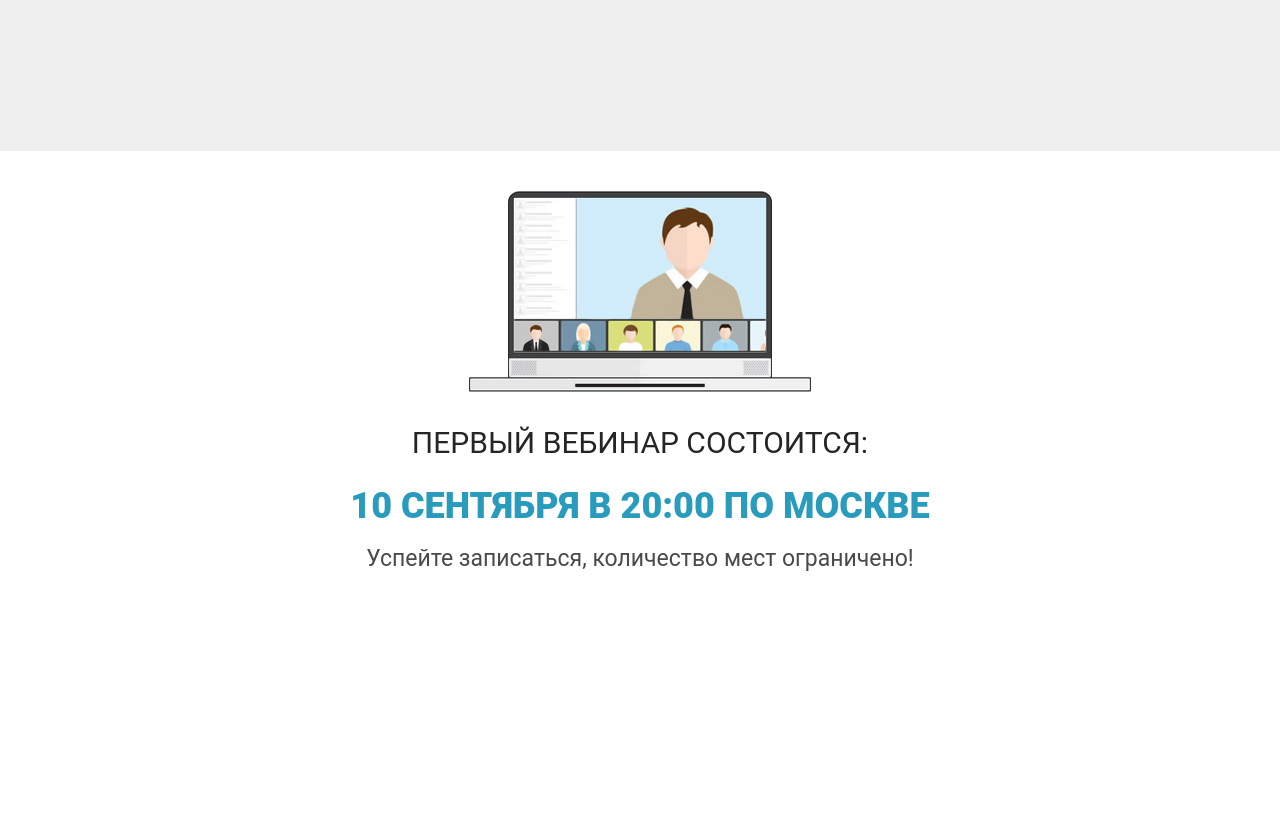
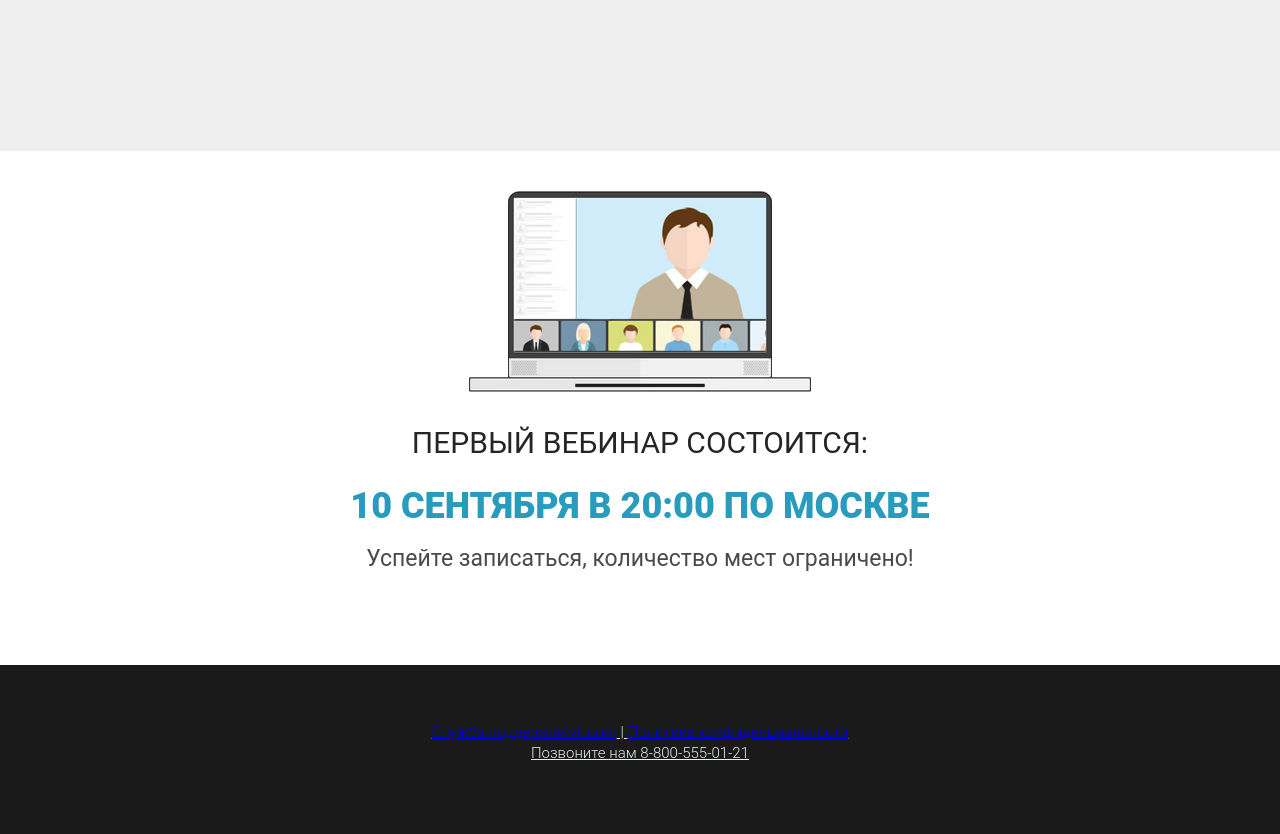
Before and after one commit to Albos37/petrichenko_site, a plain HTML site: page index.html in a window 1280 px wide. Shown: the part 2906-3740 px from the top of the page. Before the commit the page ends 3571 px from the top, so only its background shows below. Drawn offline with Linux system fonts and the light colour scheme.

Commit message:
6_podval

```diff
--- a/CSS/style.css
+++ b/CSS/style.css
@@ -332,3 +332,26 @@
 
   color: #4a4a4a;
 }
+
+.podval {
+  min-height: 169px;
+  background: #1a1a1a;
+}
+
+.info {
+  padding: 57px 69px 0;
+  margin: 0 auto;
+  width: 575px;
+  height: 43px;
+  font-family: "Roboto";
+  font-weight: 300;
+  font-size: 15px;
+  line-height: 21px;
+  text-align: center;
+  text-decoration-line: underline;
+  color: #e3eeee;
+}
+
+.1_ssilka {
+  color: #e3eeee;
+}
--- a/index.html
+++ b/index.html
@@ -205,5 +205,13 @@
      </div>
 
     </div>
+
+     <div class="podval">
+      <div class="info">
+        <a href="https://vk.com/dont_panic_42" >Служба поддержки vk.com</a> | <a href="https://yandex.ru/support/">Политика конфиденциальности</a>
+        Позвоните нам 8-800-555-01-21
+      </div>
+
+     </div>
   </body>
 </html>
```
